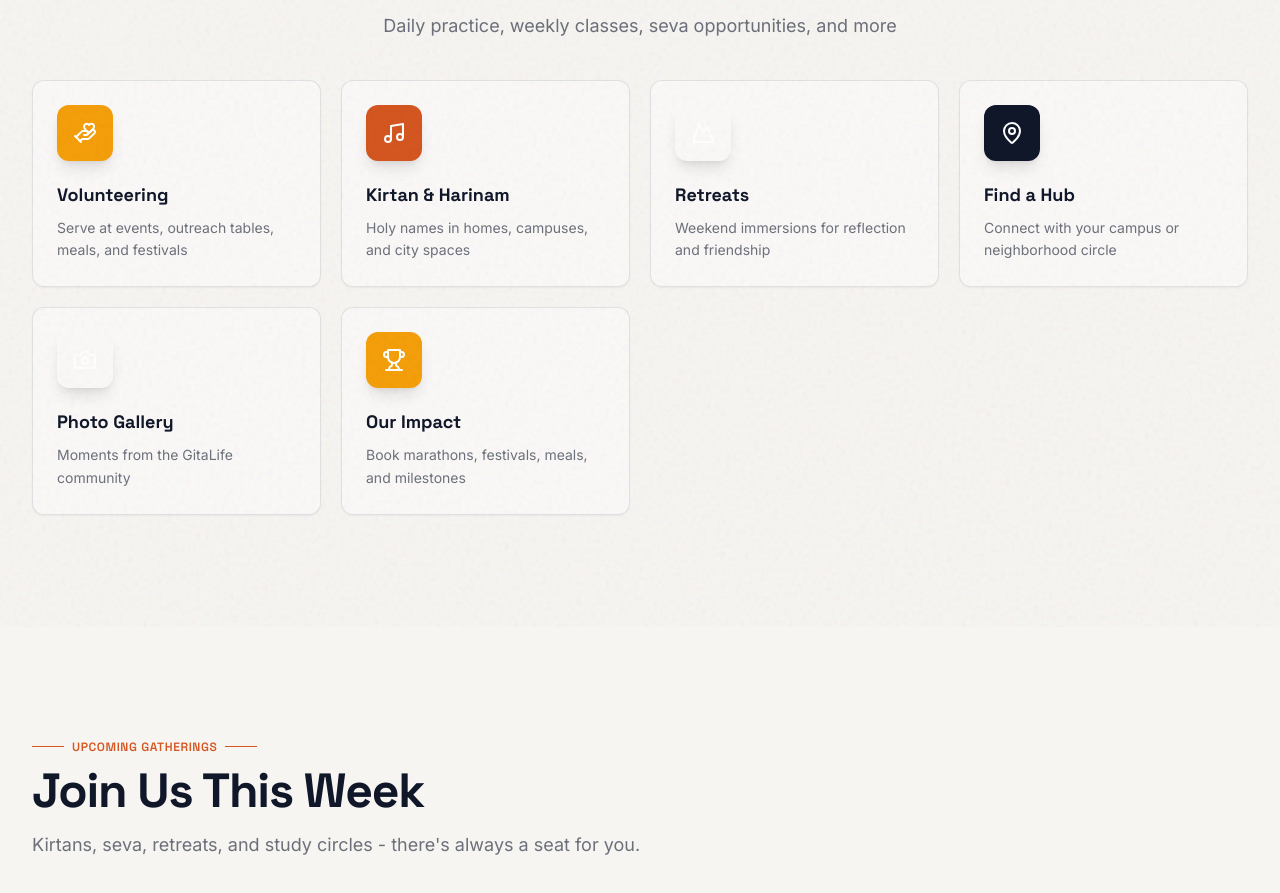
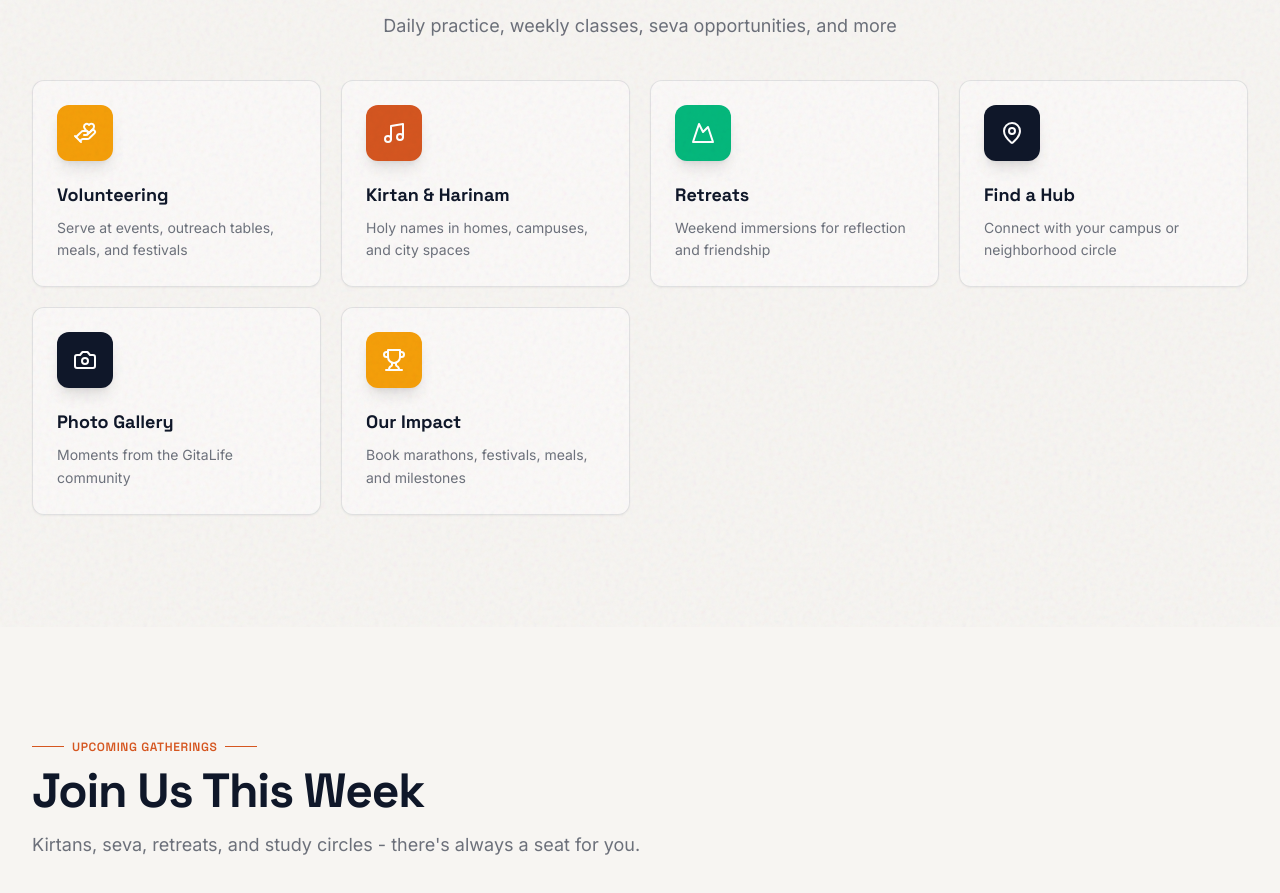
Before and after one commit to vedant-rupwal/gitalife-312, a React (Vite) app: page / in a window 1280 px wide. Shown: the part 1244-2137 px from the top of the page. Built offline with nearby package versions, Linux system fonts and the light colour scheme; no server answers; the database is empty.

Commit message:
Link involvement cards to filtered events

```diff
--- a/src/pages/Events.jsx
+++ b/src/pages/Events.jsx
@@ -1,4 +1,5 @@
 import React, { useState, useEffect } from "react";
+import { useSearchParams } from "react-router-dom";
 import { appClient } from "@/api/appClient";
 import EventCard from "@/components/events/EventCard";
 import EventSignupModal from "@/components/events/EventSignupModal";
@@ -7,9 +8,9 @@ import { cn } from "@/lib/utils";
 import { buildEventTypes, formatEventType } from "@/lib/eventTypes";
 
 export default function Events() {
+  const [searchParams, setSearchParams] = useSearchParams();
   const [events, setEvents] = useState([]);
   const [loading, setLoading] = useState(true);
-  const [filter, setFilter] = useState("All");
   const [signupEvent, setSignupEvent] = useState(null);
 
   useEffect(() => {
@@ -19,7 +20,16 @@ export default function Events() {
   }, []);
 
   const types = buildEventTypes(events);
+  const requestedFilter = searchParams.get("type") || "All";
+  const filter = requestedFilter === "All" || types.includes(requestedFilter) ? requestedFilter : "All";
   const filtered = filter === "All" ? events : events.filter((e) => e.type === filter);
+  const updateFilter = (type) => {
+    if (type === "All") {
+      setSearchParams({});
+    } else {
+      setSearchParams({ type });
+    }
+  };
 
   return (
     <div className="bg-cream min-h-screen">
@@ -34,7 +44,7 @@ export default function Events() {
           {types.map((t) => (
             <button
               key={t}
-              onClick={() => setFilter(t)}
+              onClick={() => updateFilter(t)}
               className={cn(
                 "rounded-full px-4 py-2 font-heading text-sm font-medium transition-all",
                 filter === t
--- a/src/pages/Home.jsx
+++ b/src/pages/Home.jsx
@@ -20,15 +20,15 @@ const involvementItems = [
     title: "Kirtan & Harinam",
     description: "Holy names in homes, campuses, and city spaces",
     icon: Music,
-    to: "/events",
+    to: "/events?type=kirtan",
     color: "bg-saffron",
   },
   {
     title: "Retreats",
     description: "Weekend immersions for reflection and friendship",
     icon: Mountain,
-    to: "/events",
-    color: "bg-rose",
+    to: "/events?type=retreat",
+    color: "bg-river",
   },
   {
     title: "Find a Hub",
@@ -42,7 +42,7 @@ const involvementItems = [
     description: "Moments from the GitaLife community",
     icon: Camera,
     to: "/gallery",
-    color: "bg-rose",
+    color: "bg-navy",
   },
   {
     title: "Our Impact",
```
